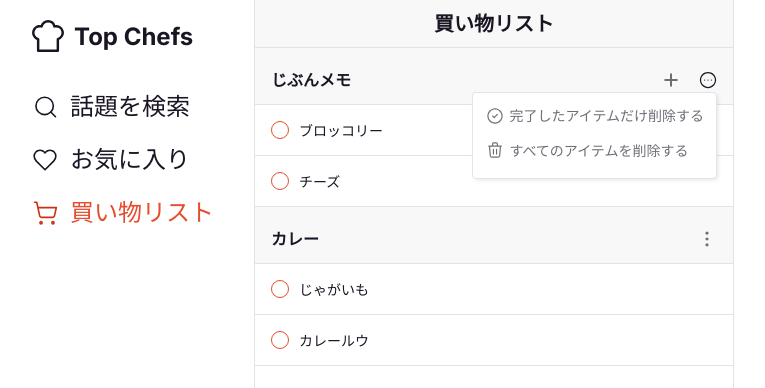
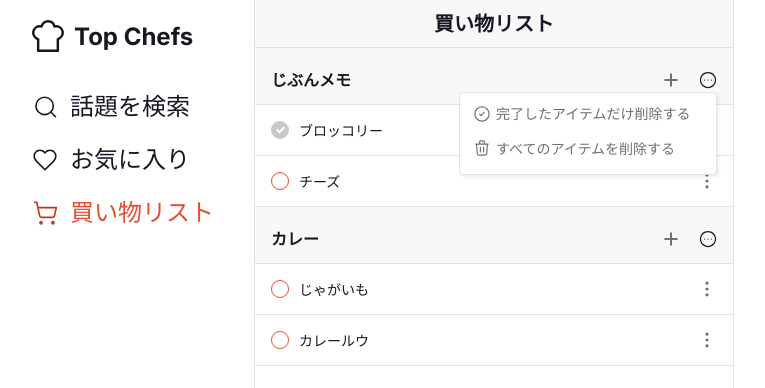
Before and after one commit to qin-team-recipe/01-frontend, a Next.js app: page /list in a window 1280 px wide. Both pictures are taken after a click on the button 975 px from the left and 80 px from the top of the page. Shown: the top 388 px of the page, without its empty margins (267-1032 px from the left). Built offline with nearby package versions, Linux system fonts and the light colour scheme.

Commit message:
ポップアップ表示処理修正

```diff
--- a/src/app/list/page.tsx
+++ b/src/app/list/page.tsx
@@ -7,7 +7,10 @@ import styles from "./list.module.scss";
 
 export type CartsType = {
   user_id: number;
-  lists: {
+  lists: CartsListType[];
+};
+
+export type CartsListType = {
   id: number;
   recipe_id: number | null;
   name: string;
@@ -15,11 +18,10 @@ export type CartsType = {
   position: number;
   materials: {
     name: string;
-      memo: string;
+    position: number;
     is_checked: boolean;
     created_at: string;
     updated_at: string;
-    }[];
   }[];
 };
 
@@ -36,15 +38,15 @@ const dummyData: CartsType = {
       materials: [
         {
           name: "ブロッコリー",
-          memo: "ブロッコリーおいしい",
           is_checked: true,
+          position: 1,
           created_at: "2023-6-16 10:45",
           updated_at: "2023-6-20 15:45",
         },
         {
           name: "チーズ",
-          memo: "とろけるチーズ",
           is_checked: false,
+          position: 2,
           created_at: "2023-6-16 10:45",
           updated_at: "2023-6-20 15:45",
         },
@@ -59,15 +61,15 @@ const dummyData: CartsType = {
       materials: [
         {
           name: "じゃがいも",
-          memo: "中くらいの大きさ",
           is_checked: false,
+          position: 1,
           created_at: "2023-6-16 10:45",
           updated_at: "2023-6-20 15:45",
         },
         {
           name: "カレールウ",
-          memo: "",
           is_checked: false,
+          position: 2,
           created_at: "2023-6-16 10:45",
           updated_at: "2023-6-20 15:45",
         },
--- a/src/components/CheckButton/CheckButton.module.scss
+++ b/src/components/CheckButton/CheckButton.module.scss
@@ -1,6 +1,7 @@
 @import "@/styles/mixin";
 
 .wrapper {
+  position: relative;
   display: flex;
   align-items: center;
   justify-content: space-between;
@@ -59,3 +60,52 @@
     opacity: 0.7;
   }
 }
+
+// TODO: 以下ShoppingList.module.scssとほぼ同じCSSのため、可能ならまとめて共通化したい
+.popup {
+  position: absolute;
+  right: 16px;
+  bottom: 8px; // この値のみ上記と異なる
+  z-index: 2;
+  min-width: 258px;
+  background-color: #fff;
+  border: 1px solid #e4e2e4;
+  border-radius: 4px;
+  box-shadow: 2px 2px 4px -1px rgba(0, 0, 0, 0.1);
+  transform: translateY(100%);
+}
+
+.popup-list {
+  padding: 10px 12px;
+  &:not(:first-child) {
+    border-top: 1px solid #e4e2e4;
+  }
+  li:not(:first-child) {
+    margin-top: 8px;
+  }
+}
+
+.popup-button {
+  display: inline-flex;
+  gap: 4px;
+  align-items: center;
+  font-size: 14px;
+  font-weight: normal;
+  color: #6f6e77;
+
+  @include hover-active {
+    opacity: 0.7;
+  }
+}
+
+.popup-icon {
+  display: inline-flex;
+  width: 20px;
+  height: 20px;
+
+  svg {
+    display: block;
+    width: 100%;
+    height: 100%;
+  }
+}
--- a/src/components/CheckButton/CheckButton.tsx
+++ b/src/components/CheckButton/CheckButton.tsx
@@ -1,37 +1,86 @@
 "use client";
 
-import { useId, useState } from "react";
+import { useId } from "react";
 
+import { usePopupWithOutsideClick } from "@/hooks/usePopupWithOutsideClick";
+
+import { IconArrow, IconArrowDown, IconDelete, IconDots } from "../Icon";
 import styles from "./CheckButton.module.scss";
 
 type Props = {
   label: string;
-  isOwnNotes: boolean;
+  position: number;
+  isChecked?: boolean;
+  isLastItem: boolean;
 };
 
-export const CheckButton = ({ label, isOwnNotes }: Props) => {
+export const CheckButton = ({
+  label,
+  position,
+  isChecked,
+  isLastItem,
+}: Props) => {
   const id = useId();
-  const [checked, setChecked] = useState<boolean>(false);
+  const { popupRef, isShow, setIsShow } = usePopupWithOutsideClick();
 
   return (
     <div className={styles.wrapper}>
       <div className={styles.checkbox}>
+        {/* TODO: チェック状態をもとに処理するロジックは後に実装する */}
         <input
           type="checkbox"
           id={id}
           className={styles["checkbox-input"]}
-          onChange={(e) => setChecked(e.target.checked)}
+          defaultChecked={isChecked}
         />
         <label htmlFor={id} className={styles["checkbox-label"]}>
           <span className={styles["checkbox-icon"]}></span>
           <span>{label}</span>
         </label>
       </div>
-      {isOwnNotes && checked && (
-        // TODO: 削除ロジックは後ほど実装する
-        <button type="button" className={styles["delete-button"]}>
-          削除
-        </button>
+      <button
+        type="button"
+        title="ポップアップメニューを開く"
+        onClick={() => setIsShow((prev) => !prev)}
+      >
+        <IconDots color="#6F6E77" />
+      </button>
+      {isShow && (
+        <div className={styles.popup} ref={popupRef}>
+          {/* TODO: 下記ボタン押下時のロジックは後ほど実装する */}
+          <ul className={styles["popup-list"]}>
+            {position > 1 && (
+              <li>
+                <button type="button" className={styles["popup-button"]}>
+                  <span className={styles["popup-icon"]}>
+                    <IconArrow color="#1A1523" />
+                  </span>
+                  上に移動する
+                </button>
+              </li>
+            )}
+            {!isLastItem && (
+              <li>
+                <button type="button" className={styles["popup-button"]}>
+                  <span className={styles["popup-icon"]}>
+                    <IconArrowDown color="#1A1523" />
+                  </span>
+                  下に移動する
+                </button>
+              </li>
+            )}
+          </ul>
+          <ul className={styles["popup-list"]}>
+            <li>
+              <button type="button" className={styles["popup-button"]}>
+                <span className={styles["popup-icon"]}>
+                  <IconDelete color="#6F6E77" />
+                </span>
+                アイテムを削除する
+              </button>
+            </li>
+          </ul>
+        </div>
       )}
     </div>
   );
--- a/src/components/ShoppingList/ShoppingList.module.scss
+++ b/src/components/ShoppingList/ShoppingList.module.scss
@@ -4,6 +4,11 @@
   position: relative;
 }
 
+.list-item {
+  border-bottom: solid 1px #e4e2e4;
+}
+
+// ShoppingListTitle
 .parent {
   position: relative;
   display: flex;
@@ -19,29 +24,49 @@
   }
 }
 
+.title {
+  overflow: hidden;
+  text-overflow: ellipsis;
+  white-space: nowrap;
+}
+
+.button-area {
+  display: flex;
+  gap: 18px;
+  align-items: center;
+}
+
 .button {
   display: inline-flex;
   width: 20px;
   height: 20px;
 }
 
-.list-item {
-  border-bottom: solid 1px #e4e2e4;
+.button-others {
+  display: block;
+  width: 18px;
+  height: 18px;
 }
 
+// popup
 .popup {
   position: absolute;
-  top: 52px;
-  right: 20px;
+  right: 16px;
+  bottom: 12px;
   z-index: 2;
-  padding: 12px;
+  min-width: 258px;
   background-color: #fff;
   border: 1px solid #e4e2e4;
   border-radius: 4px;
   box-shadow: 2px 2px 4px -1px rgba(0, 0, 0, 0.1);
+  transform: translateY(100%);
 }
 
 .popup-list {
+  padding: 10px 12px;
+  &:not(:first-child) {
+    border-top: 1px solid #e4e2e4;
+  }
   li:not(:first-child) {
     margin-top: 8px;
   }
@@ -50,16 +75,14 @@
 .popup-button {
   display: inline-flex;
   gap: 4px;
-  font-size: 16px;
-  color: #1a1523;
-}
+  align-items: center;
+  font-size: 14px;
+  font-weight: normal;
+  color: #6f6e77;
 
-.popup-button-delete {
-  display: inline-flex;
-  gap: 4px;
-  align-items: center;
-  font-size: 16px;
-  color: #e54d2e;
+  @include hover-active {
+    opacity: 0.7;
+  }
 }
 
 .popup-icon {
@@ -73,37 +96,3 @@
     height: 100%;
   }
 }
-
-.button-area {
-  display: flex;
-  gap: 18px;
-  align-items: center;
-}
-
-.button-others {
-  display: block;
-  width: 18px;
-  height: 18px;
-}
-
-.popup-others {
-  position: absolute;
-  right: 16px;
-  bottom: 12px;
-  z-index: 2;
-  padding: 12px;
-  background-color: #fff;
-  border: 1px solid #e4e2e4;
-  border-radius: 4px;
-  box-shadow: 2px 2px 4px -1px rgba(0, 0, 0, 0.1);
-  transform: translateY(100%);
-}
-
-.popup-button-delete-item {
-  display: inline-flex;
-  gap: 4px;
-  align-items: center;
-  font-size: 14px;
-  font-weight: normal;
-  color: #6f6e77;
-}
--- a/src/components/ShoppingList/ShoppingList.tsx
+++ b/src/components/ShoppingList/ShoppingList.tsx
@@ -1,9 +1,8 @@
 "use client";
 
 import Link from "next/link";
-import { useState } from "react";
 
-import { CartsType } from "@/app/list/page";
+import { CartsListType, CartsType } from "@/app/list/page";
 import { CheckButton } from "@/components/CheckButton";
 import {
   IconArrow,
@@ -11,10 +10,10 @@ import {
   IconCheck,
   IconCook,
   IconDelete,
-  IconDots,
   IconOthers,
   IconPlus,
 } from "@/components/Icon";
+import { usePopupWithOutsideClick } from "@/hooks/usePopupWithOutsideClick";
 
 import styles from "./ShoppingList.module.scss";
 
@@ -23,16 +22,52 @@ type Props = {
 };
 
 export const ShoppingList = ({ data }: Props) => {
-  const [isShow, setIsShow] = useState(false);
-  const [isShowOthers, setIsShowOthers] = useState(false);
-
   return (
     <div>
       {data.lists.map((list) => (
         <div key={list.id} className={styles.wrapper}>
-          {list.own_notes && (
+          <ShoppingListTitle
+            list={list}
+            isLastItem={list.position === data.lists.length}
+          />
+          {list.materials.length > 0 && (
+            <ul>
+              {list.materials.map((material) => (
+                <li className={styles["list-item"]} key={material.position}>
+                  <CheckButton
+                    label={material.name}
+                    position={material.position}
+                    isChecked={material.is_checked}
+                    isLastItem={material.position === list.materials.length}
+                  />
+                </li>
+              ))}
+            </ul>
+          )}
+        </div>
+      ))}
+    </div>
+  );
+};
+
+type ShoppingListProps = {
+  list: CartsListType;
+  isLastItem: boolean;
+};
+
+const ShoppingListTitle = ({ list, isLastItem }: ShoppingListProps) => {
+  const { popupRef, isShow, setIsShow } = usePopupWithOutsideClick();
+
+  return (
     <div className={styles.parent}>
-              <h2>{list.name}</h2>
+      <h2 className={styles.title}>
+        {list.own_notes ? (
+          list.name
+        ) : (
+          // TODO: レシピ詳細のリンクを設定する
+          <Link href={`${list.id}`}>{list.name}</Link>
+        )}
+      </h2>
       <div className={styles["button-area"]}>
         <button
           type="button"
@@ -44,20 +79,49 @@ export const ShoppingList = ({ data }: Props) => {
         </button>
         <button
           type="button"
-                  title="その他選択"
+          title="ポップアップメニューを開く"
           className={styles["button-others"]}
-                  onClick={() => setIsShowOthers((prev) => !prev)}
+          onClick={() => setIsShow((prev) => !prev)}
         >
           <IconOthers color="#1A1523" />
         </button>
-                {isShowOthers && (
-                  <div className={styles["popup-others"]}>
+        {isShow && (
+          <div className={styles.popup} ref={popupRef}>
+            {!list.own_notes && (
               <ul className={styles["popup-list"]}>
                 <li>
-                        <button
-                          type="button"
-                          className={styles["popup-button-delete-item"]}
-                        >
+                  <button type="button" className={styles["popup-button"]}>
+                    <span className={styles["popup-icon"]}>
+                      <IconCook color="#6F6E77" />
+                    </span>
+                    レシピ詳細をみる
+                  </button>
+                </li>
+                {list.position > 2 && (
+                  <li>
+                    <button type="button" className={styles["popup-button"]}>
+                      <span className={styles["popup-icon"]}>
+                        <IconArrow color="#6F6E77" />
+                      </span>
+                      上に移動する
+                    </button>
+                  </li>
+                )}
+                {!isLastItem && (
+                  <li>
+                    <button type="button" className={styles["popup-button"]}>
+                      <span className={styles["popup-icon"]}>
+                        <IconArrowDown color="#6F6E77" />
+                      </span>
+                      下に移動する
+                    </button>
+                  </li>
+                )}
+              </ul>
+            )}
+            <ul className={styles["popup-list"]}>
+              <li>
+                <button type="button" className={styles["popup-button"]}>
                   <span className={styles["popup-icon"]}>
                     <IconCheck color="#6F6E77" />
                   </span>
@@ -65,10 +129,7 @@ export const ShoppingList = ({ data }: Props) => {
                 </button>
               </li>
               <li>
-                        <button
-                          type="button"
-                          className={styles["popup-button-delete-item"]}
-                        >
+                <button type="button" className={styles["popup-button"]}>
                   <span className={styles["popup-icon"]}>
                     <IconDelete color="#6F6E77" />
                   </span>
@@ -80,88 +141,5 @@ export const ShoppingList = ({ data }: Props) => {
         )}
       </div>
     </div>
-          )}
-          {!list.own_notes && (
-            <>
-              <div className={styles.parent}>
-                <h2>
-                  <button type="button">{list.name}</button>
-                </h2>
-                <button
-                  type="button"
-                  title="ポップアップを開く"
-                  className={styles.button}
-                  onClick={() => setIsShow((prev) => !prev)}
-                >
-                  <IconDots color="#6F6E77" />
-                </button>
-              </div>
-              {isShow && (
-                // TODO: 各ボタン押下後の機能は後ほど実装する
-                <div className={styles.popup}>
-                  <ul className={styles["popup-list"]}>
-                    <li>
-                      <Link href="" className={styles["popup-button"]}>
-                        <span className={styles["popup-icon"]}>
-                          <IconCook color="#1A1523" />
-                        </span>
-                        レシピ詳細を見る
-                      </Link>
-                    </li>
-                    <li>
-                      <button type="button" className={styles["popup-button"]}>
-                        <span className={styles["popup-icon"]}>
-                          <IconArrow color="#1A1523" />
-                        </span>
-                        上に移動する
-                      </button>
-                    </li>
-                    <li>
-                      <button type="button" className={styles["popup-button"]}>
-                        <span className={styles["popup-icon"]}>
-                          <IconArrowDown color="#1A1523" />
-                        </span>
-                        下に移動する
-                      </button>
-                    </li>
-                    <li>
-                      <button type="button" className={styles["popup-button"]}>
-                        <span className={styles["popup-icon"]}>
-                          <IconPlus color="#1A1523" strokeWidth={1} />
-                        </span>
-                        買うものを追加する
-                      </button>
-                    </li>
-                    <li>
-                      <button
-                        type="button"
-                        className={styles["popup-button-delete"]}
-                      >
-                        <span className={styles["popup-icon"]}>
-                          <IconDelete color="#E54D2E" />
-                        </span>
-                        リストから削除する
-                      </button>
-                    </li>
-                  </ul>
-                </div>
-              )}
-            </>
-          )}
-          {list.materials.length > 0 && (
-            <ul>
-              {list.materials.map((material) => (
-                <li className={styles["list-item"]} key={material.name}>
-                  <CheckButton
-                    label={material.name}
-                    isOwnNotes={list.own_notes}
-                  />
-                </li>
-              ))}
-            </ul>
-          )}
-        </div>
-      ))}
-    </div>
   );
 };
--- /dev/null
+++ b/src/hooks/usePopupWithOutsideClick.ts
@@ -0,0 +1,22 @@
+import { useEffect, useRef, useState } from "react";
+
+export const usePopupWithOutsideClick = () => {
+  const [isShow, setIsShow] = useState(false);
+
+  const popupRef = useRef<HTMLDivElement>(null);
+  useEffect(() => {
+    // ポップアップ外のクリックイベントを検知してポップアップを閉じる
+    const handleClickOutside = (event: MouseEvent) => {
+      if (
+        popupRef.current &&
+        !popupRef.current.contains(event.target as Node)
+      ) {
+        setIsShow(false);
+      }
+    };
+    document.addEventListener("mousedown", handleClickOutside);
+    return () => document.removeEventListener("mousedown", handleClickOutside);
+  }, []);
+
+  return { popupRef, isShow, setIsShow };
+};
```
Lines whose indentation alone changed are shown as unchanged.
